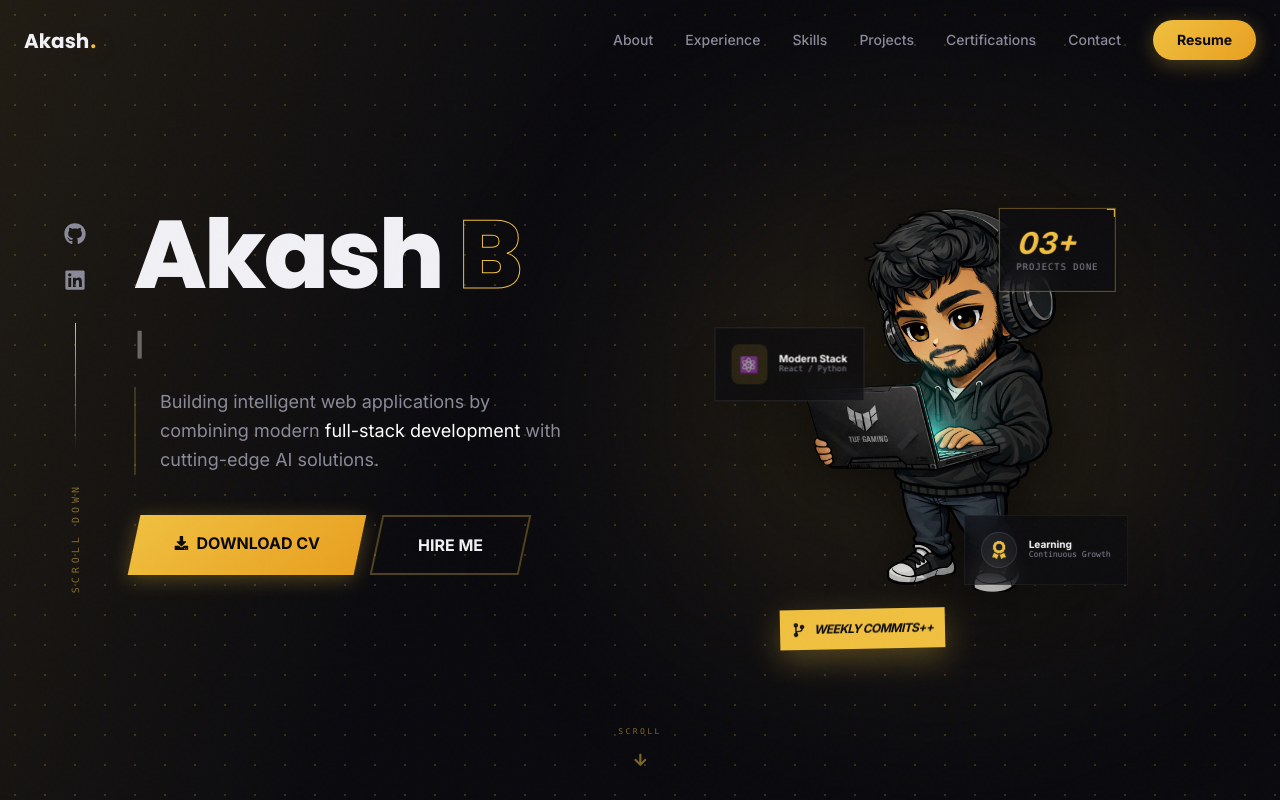
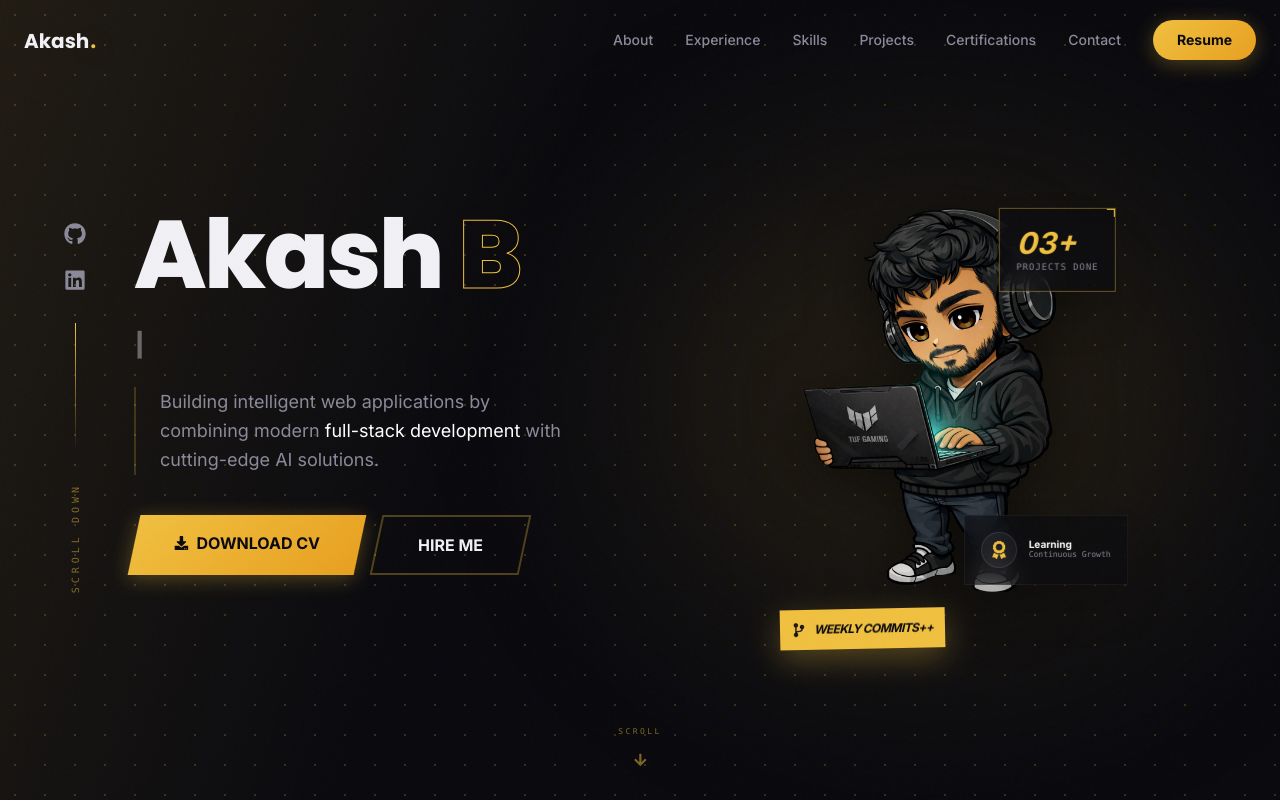
Before and after one commit to akash-nest/Portfolio, a React (Vite) app: page / in a window 1280 px wide. Shown: the top 800 px of the page. Built offline with nearby package versions, Linux system fonts and the light colour scheme.

Commit message:
Certificate sectuin

```diff
--- a/src/sections/Certifications.jsx
+++ b/src/sections/Certifications.jsx
@@ -390,14 +390,6 @@ const Certifications = () => {
                                                                     {selectedCert.date}
                                                                 </p>
                                                             </div>
-                                                            <div>
-                                                                <p className="text-text-secondary/55 text-[11px] uppercase tracking-[0.2em] font-mono mb-1">
-                                                                    Image Path
-                                                                </p>
-                                                                <p className="text-text-secondary text-sm break-all">
-                                                                    {selectedCert.image}
-                                                                </p>
-                                                            </div>
                                                         </div>
                                                     </div>
 
--- a/src/sections/Hero.jsx
+++ b/src/sections/Hero.jsx
@@ -129,18 +129,7 @@ const Hero = () => {
                             </motion.div>
 
                             {/* STAT 2: Tech Stack (Middle Left) */}
-                            <motion.div
-                                animate={{ y: [0, 15, 0], x: [0, -10, 0] }}
-                                transition={{ repeat: Infinity, duration: 5, ease: "easeInOut", delay: 1 }}
-                                whileHover={{ scale: 1.1 }}
-                                className="absolute top-1/3 left-0 md:-left-16 z-30 bg-primary/60 border border-white/10 p-2 md:p-4 backdrop-blur-md shadow-2xl flex items-center gap-2 md:gap-3"
-                            >
-                                <div className="p-2 bg-accent/20 text-accent rounded-lg animate-pulse">⚛️</div>
-                                <div>
-                                    <p className="text-white text-[10px] font-bold leading-none">Modern Stack</p>
-                                    <p className="text-text-secondary text-[8px] font-mono">React / Python</p>
-                                </div>
-                            </motion.div>
+
 
                             {/* STAT 3: Experience/Education (Bottom Right) */}
                             <motion.div
```
